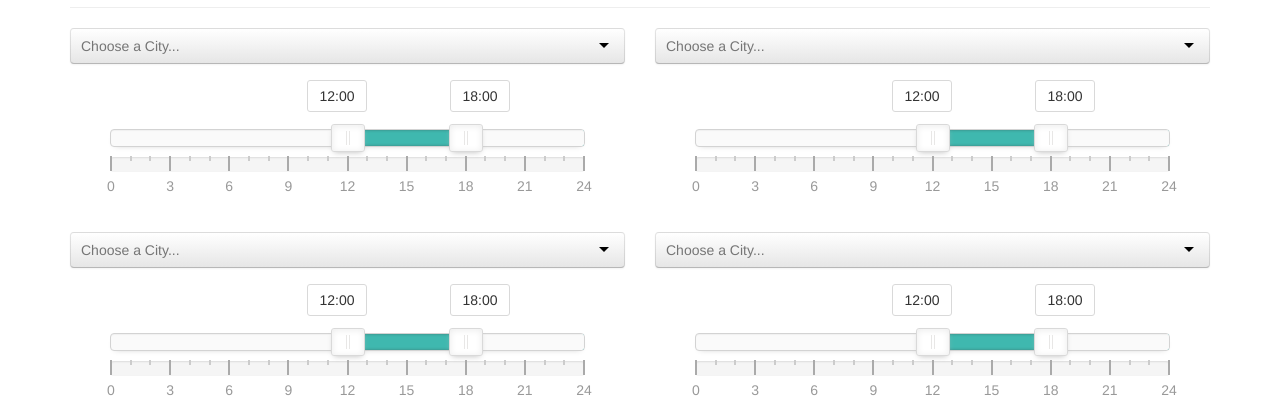
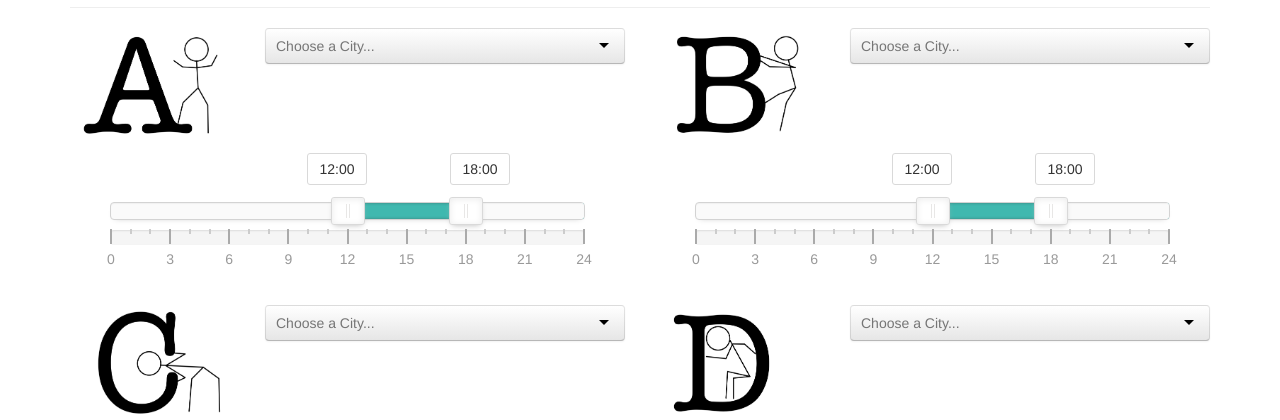
Before and after one commit to BobMcFry/whentotalk, a plain HTML site: page index.html in a window 1280 px wide. Shown: the part 380-800 px from the top of the page. Drawn offline with Linux system fonts and the light colour scheme.

Commit message:
Added pictures for every conversation partner.

```diff
--- a/index.html
+++ b/index.html
@@ -43,9 +43,17 @@ along with this program.  If not, see <http://www.gnu.org/licenses/>.
       <div id="appcontent">
         <div class="row">
           <div class="col-md-6 active-partner" id="partner-0">
+            <div class="row">
+              <div class="col-xs-4">
+                <img src="img/a.png" class="img-responsive" alt="Responsive image">
+              </div>
+              <div class="col-xs-8">
                 <select class="city-select" placeholder="Choose a City...">
                   <option value=""></option>
                 </select>
+              </div>
+            </div>
+
             <div class="timeslidercontainer">
               <p class="timeslider" id="timeslider-0">
                 <div class="progress" id="result-0"></div>
@@ -54,9 +62,16 @@ along with this program.  If not, see <http://www.gnu.org/licenses/>.
           </div>
 
           <div class="col-md-6 active-partner" id="partner-1">
+            <div class="row">
+              <div class="col-xs-4">
+                <img src="img/b.png" class="img-responsive" alt="Responsive image">
+              </div>
+              <div class="col-xs-8">
                 <select class="city-select" placeholder="Choose a City...">
                   <option value=""></option>
                 </select>
+              </div>
+            </div>
             <div class="timeslidercontainer">
               <p class="timeslider" id="timeslider-1">
                 <div class="progress" id="result-1"></div>
@@ -65,9 +80,16 @@ along with this program.  If not, see <http://www.gnu.org/licenses/>.
           </div>
 
           <div class="col-md-6 active-partner" id="partner-2">
+            <div class="row">
+              <div class="col-xs-4">
+                <img src="img/c.png" class="img-responsive" alt="Responsive image">
+              </div>
+              <div class="col-xs-8">
                 <select class="city-select" placeholder="Choose a City...">
                   <option value=""></option>
                 </select>
+              </div>
+            </div>
 
             <div class="timeslidercontainer">
               <p class="timeslider" id="timeslider-2">
@@ -78,17 +100,26 @@ along with this program.  If not, see <http://www.gnu.org/licenses/>.
           </div>
 
           <div class="col-md-6 active-partner" id="partner-3">
+            <div class="row">
+              <div class="col-xs-4">
+                <img src="img/d.png" class="img-responsive" alt="Responsive image">
+              </div>
+              <div class="col-xs-8">
                 <select class="city-select" placeholder="Choose a City...">
                   <option value=""></option>
                 </select>
+              </div>
+            </div>
             <div class="timeslidercontainer">
               <p class="timeslider" id="timeslider-3">
                 <div class="progress" id="result-3"></div>
               </p>
             </div>
           </div>
-
         </div>
+      </div>
+      <div class="panel-body">
+        <p>WhenToTalk is maintained by <a href="https://github.com/BobMcFry">BobMcFry</a>. This page was generated by <a href="https://pages.github.com/">GitHub Pages</a>.</p>
       </div>
     </div>
 
```
Also changed, not shown: img/a.png (added), img/b.png (added), img/c.png (added), img/d.png (added). Lines whose indentation alone changed are shown as unchanged.
